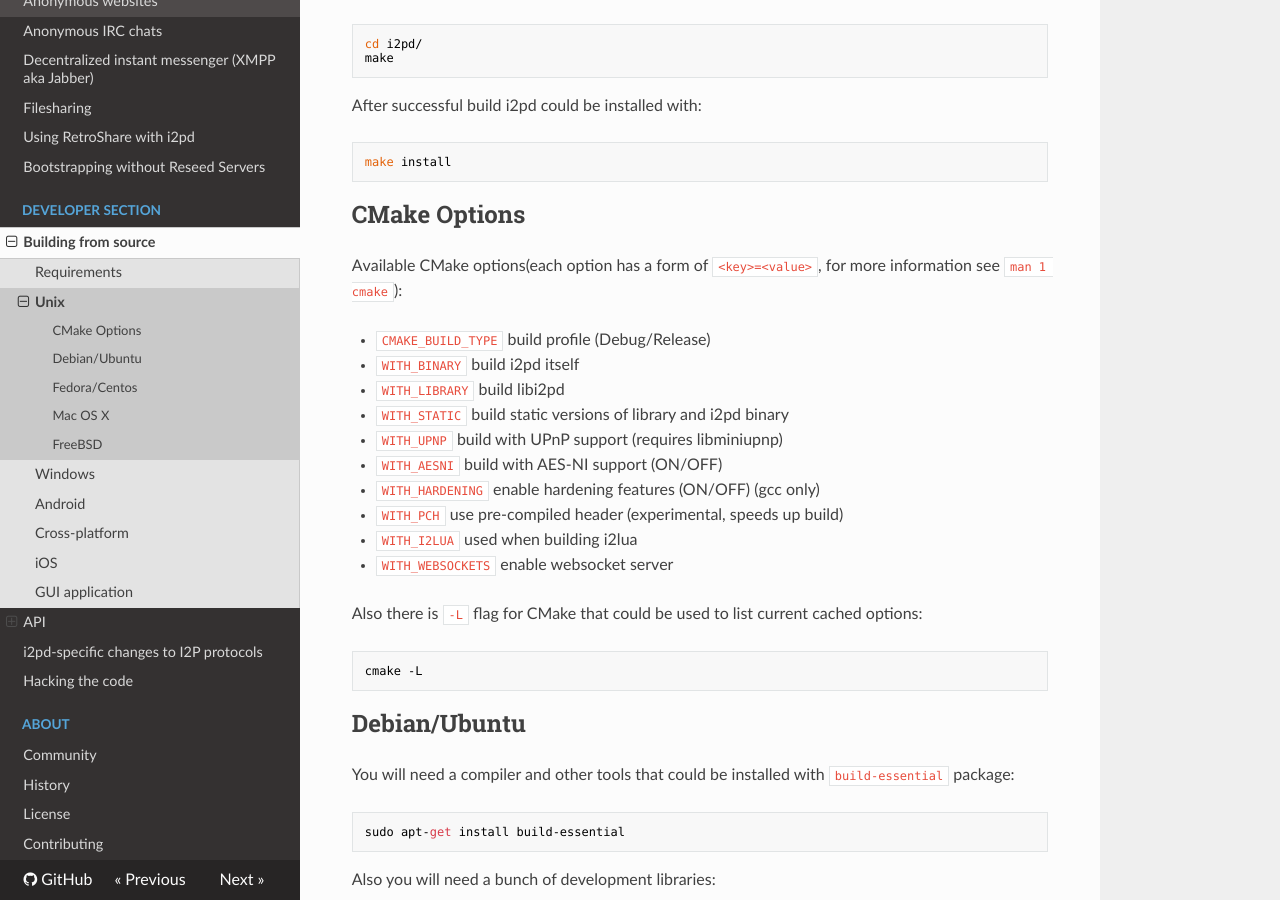
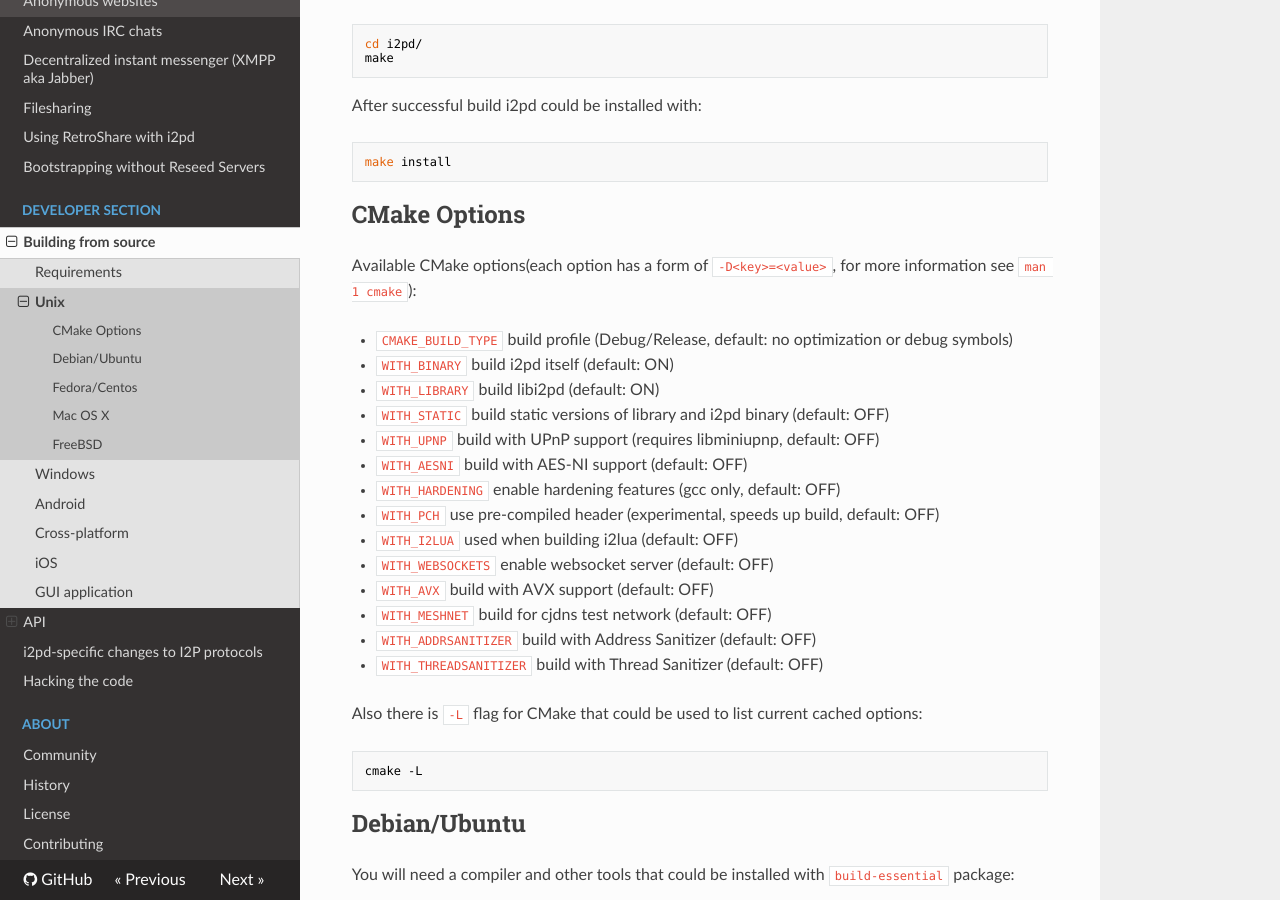
Before and after one commit to PurpleI2P/i2pd_docs_en, an MkDocs documentation site: the page built from docs/devs/building/unix.md, in a window 1280 px wide and 900 px high, scrolled down 660 px. Built offline with MkDocs 1.6.1, drawn with Linux system fonts in a browser that asks for light colours; nearby versions of some CDN libraries; old or Windows-style settings are respelled for this version of MkDocs.

Commit message:
Document default behavior for a bare cmake invocation (#23)
* Document default behavior for a bare cmake invocation

* Clarify how to specify cmake options

* Doc default cmake build type

If I was better with cmake I would change the cmake default to release

* Add doc for existing options in cmake

```diff
--- a/docs/devs/building/unix.md
+++ b/docs/devs/building/unix.md
@@ -34,18 +34,22 @@ After successful build i2pd could be installed with:
 CMake Options
 -------------
 
-Available CMake options(each option has a form of `<key>=<value>`, for more information see `man 1 cmake`):
+Available CMake options(each option has a form of `-D<key>=<value>`, for more information see `man 1 cmake`):
 
-* `CMAKE_BUILD_TYPE` build profile (Debug/Release)
-* `WITH_BINARY`      build i2pd itself
-* `WITH_LIBRARY`     build libi2pd
-* `WITH_STATIC`      build static versions of library and i2pd binary
-* `WITH_UPNP`        build with UPnP support (requires libminiupnp)
-* `WITH_AESNI`       build with AES-NI support (ON/OFF)
-* `WITH_HARDENING`   enable hardening features (ON/OFF) (gcc only)
-* `WITH_PCH`         use pre-compiled header (experimental, speeds up build)
-* `WITH_I2LUA`       used when building i2lua
-* `WITH_WEBSOCKETS`  enable websocket server
+* `CMAKE_BUILD_TYPE` build profile (Debug/Release, default: no optimization or debug symbols)
+* `WITH_BINARY`      build i2pd itself (default: ON)
+* `WITH_LIBRARY`     build libi2pd (default: ON)
+* `WITH_STATIC`      build static versions of library and i2pd binary (default: OFF)
+* `WITH_UPNP`        build with UPnP support (requires libminiupnp, default: OFF)
+* `WITH_AESNI`       build with AES-NI support (default: OFF)
+* `WITH_HARDENING`   enable hardening features (gcc only, default: OFF)
+* `WITH_PCH`         use pre-compiled header (experimental, speeds up build, default: OFF)
+* `WITH_I2LUA`       used when building i2lua (default: OFF)
+* `WITH_WEBSOCKETS`  enable websocket server (default: OFF)
+* `WITH_AVX`         build with AVX support (default: OFF)
+* `WITH_MESHNET`     build for cjdns test network (default: OFF)
+* `WITH_ADDRSANITIZER`   build with Address Sanitizer (default: OFF)
+* `WITH_THREADSANITIZER` build with Thread Sanitizer (default: OFF)
 
 
 Also there is `-L` flag for CMake that could be used to list current cached options:
```
